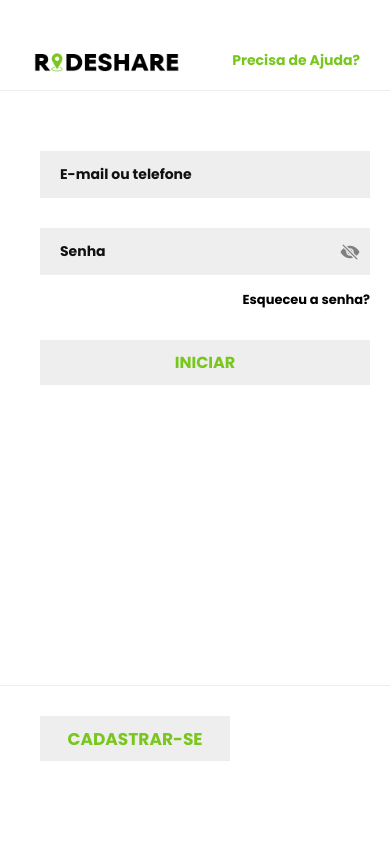
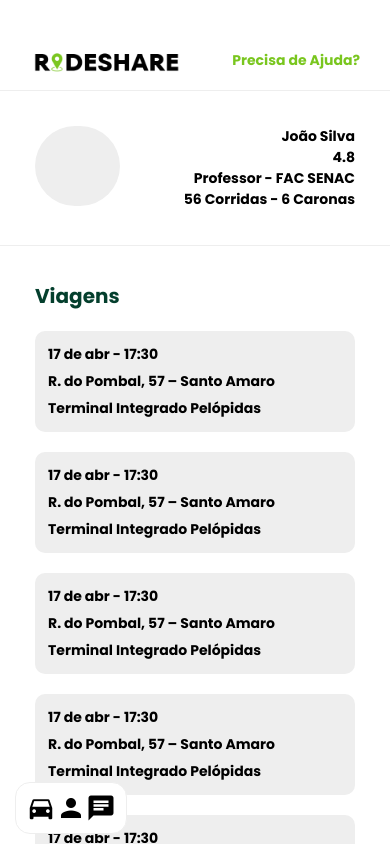
Before and after one commit to BaronOfBattle/RideshareReactNative, a React Native app: screen /Perfil in a window 390 px wide. Built offline with nearby package versions, Linux system fonts and the light colour scheme.

Commit message:
Adicionada a BottomBar

```diff
--- a/App.js
+++ b/App.js
@@ -2,7 +2,6 @@ import React, { useState, useEffect } from 'react';
 import { NavigationContainer } from '@react-navigation/native';
 import { createStackNavigator } from '@react-navigation/stack';
 import * as Font from 'expo-font';
-import { AppLoading } from 'expo';
 import AppBar from './components/AppBarComponent';
 import LoginComponent from './components/LoginComponent';
 import CadastroComponent from './components/cadastro/CadastroComponent';
@@ -24,34 +23,8 @@ import AvaliarPassageiros from './components/AvaliarPassageirosComponent';
 import AvaliarMotorista from './components/AvaliarMotoristaComponent';
 import ResumoViagem from './components/ResumoViagemComponent';
 import Chat from './components/ChatComponent';
-import { createBottomTabNavigator } from '@react-navigation/bottom-tabs';
-import Icon from 'react-native-vector-icons/MaterialIcons';
-
-const Tab = createBottomTabNavigator();
 
 const Stack = createStackNavigator();
-
-function HomeTabs() {
-  return (
-    <Tab.Navigator initialRouteName="Perfil">
-      <Tab.Screen name="Anunciar Viagem" component={AnunciarViagem} options={{
-        headerShown: false, tabBarIcon: ({ color, size }) => (
-          <Icon name="directions-car" color={color} size={size} />
-        )
-      }} />
-      <Tab.Screen name="Perfil" component={Perfil} options={{
-        headerShown: false, tabBarIcon: ({ color, size }) => (
-          <Icon name="person" color={color} size={size} />
-        )
-      }} />
-      <Tab.Screen name="Chat" component={Chat} options={{
-        headerShown: false, tabBarIcon: ({ color, size }) => (
-          <Icon name="chat" color={color} size={size} />
-        )
-      }} />
-    </Tab.Navigator>
-  );
-}
 
 export default function App() {
   const [fontsLoaded, setFontsLoaded] = useState(false);
@@ -86,6 +59,7 @@ export default function App() {
           <Stack.Screen name="termosDeSeguranca" component={TermosDeSeguranca} />
           <Stack.Screen name="cadastroMotorista" component={CadatroMotorista} />
           <Stack.Screen name="bemVindo" component={BemVindo} />
+          <Stack.Screen name="Perfil" component={Perfil} />
           <Stack.Screen name="solicitarViagem" component={SolicitarViagem} />
           <Stack.Screen name="solicitarCarona" component={SolicitarCarona} />
           <Stack.Screen name="anunciarViagem" component={AnunciarViagem} />
@@ -94,7 +68,6 @@ export default function App() {
           <Stack.Screen name="avaliar" component={AvaliarPassageiros} />
           <Stack.Screen name="avaliarMotorista" component={AvaliarMotorista} />
           <Stack.Screen name="Chat" component={Chat} />
-          <Stack.Screen name="Home" component={HomeTabs} />
         </Stack.Navigator>
       </NavigationContainer>
     );
--- a/components/AcompanharViagem.js
+++ b/components/AcompanharViagem.js
@@ -2,6 +2,7 @@ import React, { useState } from "react";
 import { View, StyleSheet, Text, ScrollView } from "react-native";
 import { CustomText } from "./CustomTextComponent";
 import BotaoComponent from "./BotaoComponent";
+import BottomBar from './BottomBarComponent';
 
 export function AcompanharViagem({ navigation }) {
 
@@ -72,7 +73,7 @@ export function AcompanharViagem({ navigation }) {
                         </View>
 
                     </View>
-                    <View style={[styles.midPassageiros, { marginTop: 25, }]}>
+                    <View style={[styles.midPassageiros, { marginTop: 25, marginBottom: 50, }]}>
                         <View style={styles.midPassageirosInfoImg}>
                             <View style={styles.midPassageirosInfo}>
                                 <CustomText style={styles.topInfoText}>Maria</CustomText>
@@ -100,6 +101,7 @@ export function AcompanharViagem({ navigation }) {
                     </View>
                 </View>
             </ScrollView>
+            <BottomBar navigation={navigation}/>
         </View>
     );
 }
--- a/components/AnunciarViagemComponent.js
+++ b/components/AnunciarViagemComponent.js
@@ -2,6 +2,7 @@ import React, { useState } from "react";
 import { View, StyleSheet, Text, TextInput, TouchableOpacity } from "react-native";
 import { CustomText } from "./CustomTextComponent";
 import BotaoComponent from "./BotaoComponent";
+import BottomBar from './BottomBarComponent';
 
 export function AnunciarViagem({ navigation }) {
     const [idaSelected, setIdaSelected] = useState(false);
@@ -76,6 +77,7 @@ export function AnunciarViagem({ navigation }) {
                     estiloTexto={styles.botaoContinuarTexto}
                 />
             </View>
+            <BottomBar navigation={navigation}/>
         </View>
     );
 }
@@ -179,7 +181,7 @@ const styles = StyleSheet.create({
     continuar: {
         borderTopWidth: 1.2,
         borderTopColor: "#EEE",
-        marginTop: 50,
+        marginBottom: 100,
         justifyContent: 'center',
         alignItems: 'center',
     },
--- a/components/AvaliarMotoristaComponent.js
+++ b/components/AvaliarMotoristaComponent.js
@@ -3,6 +3,7 @@ import { View, StyleSheet, TextInput, ScrollView } from "react-native";
 import { CustomText } from "./CustomTextComponent";
 import StarRating from "./StarRatingComponent";
 import BotaoComponent from "./BotaoComponent";
+import BottomBar from "./BottomBarComponent";
 
 export function AvaliarMotorista({ navigation }) {
 
@@ -48,6 +49,7 @@ export function AvaliarMotorista({ navigation }) {
                 />
             </View>
             </ScrollView>
+            <BottomBar navigation={navigation}/>
         </View>
     );
 }
--- a/components/AvaliarPassageirosComponent.js
+++ b/components/AvaliarPassageirosComponent.js
@@ -3,6 +3,7 @@ import { View, StyleSheet, TextInput, ScrollView } from "react-native";
 import { CustomText } from "./CustomTextComponent";
 import StarRating from "./StarRatingComponent";
 import BotaoComponent from "./BotaoComponent";
+import BottomBar from './BottomBarComponent';
 
 export function AvaliarPassageiros({ navigation }) {
 
@@ -60,6 +61,7 @@ export function AvaliarPassageiros({ navigation }) {
                 />
             </View>
             </ScrollView>
+            <BottomBar navigation={navigation}/>
         </View>
     );
 }
--- /dev/null
+++ b/components/BottomBarComponent.js
@@ -0,0 +1,49 @@
+import React from 'react';
+import { StyleSheet, View, Image, TouchableOpacity } from 'react-native';
+import Icon from 'react-native-vector-icons/MaterialIcons';
+
+export function BottomBar({ navigation }) {
+    return (
+        <View style={styles.bottomBar}>
+            <View style={styles.navigationContainer}>
+                <TouchableOpacity onPress={() => navigation.navigate('anunciarViagem')}>
+                    <Icon name="directions-car" size={30} color="#000" />
+                </TouchableOpacity>
+                <TouchableOpacity onPress={() => navigation.navigate('Perfil')}>
+                    <Icon name="person" size={30} color="#000" />
+                </TouchableOpacity>
+                <TouchableOpacity onPress={() => navigation.navigate('Chat')}>
+                    <Icon name="chat" size={30} color="#000" />
+                </TouchableOpacity>
+            </View>
+        </View>
+    );
+}
+
+const styles = StyleSheet.create({
+    bottomBar: {
+        position: 'absolute',
+        marginHorizontal: 15,
+        bottom: 0,
+        marginBottom: 10,
+        zIndex: 1,
+        flexDirection: 'row',
+        justifyContent: 'space-between',
+        alignItems: 'center',
+        padding: 10,
+        backgroundColor: '#FFF',
+        borderWidth: 1.2,
+        borderColor: "#EEE",
+        borderRadius: 15,
+    },
+    navigationContainer: {
+        flexDirection: 'row',
+        justifyContent: 'space-around',
+        width: '100%',
+    },
+    bottomBarAjuda: {
+        color: "#79c61e",
+    },
+});
+
+export default BottomBar;
--- /dev/null
+++ b/components/CustomBackButtonComponent.js
@@ -0,0 +1,18 @@
+import { useEffect } from 'react';
+import { BackHandler } from 'react-native';
+
+export function useCustomBackButton(navigation) {
+  useEffect(() => {
+    const backAction = () => {
+      navigation.goBack();
+      return true;
+    };
+
+    const backHandler = BackHandler.addEventListener(
+      'hardwareBackPress',
+      backAction
+    );
+
+    return () => backHandler.remove();
+  }, [navigation]);
+}
--- a/components/LoginComponent.js
+++ b/components/LoginComponent.js
@@ -34,7 +34,7 @@ export function LoginComponent({ navigation }) {
       <CustomText style={styles.esqueciSenha}>Esqueceu a senha?</CustomText>
       <BotaoComponent
         texto={"INICIAR"}
-        onPress={() => {navigation.navigate('Home');}}
+        onPress={() => {navigation.navigate('Perfil');}}
         estilo={styles.botaoLogin}
       />
     </View>
--- a/components/PerfilComponent.js
+++ b/components/PerfilComponent.js
@@ -1,9 +1,13 @@
 import React from "react";
 import { View, StyleSheet, Text, ScrollView } from "react-native";
 import { CustomText } from "./CustomTextComponent";
+import { useCustomBackButton } from "./CustomBackButtonComponent";
 import BotaoComponent from "./BotaoComponent";
+import BottomBar from './BottomBarComponent';
 
 export function Perfil({ navigation }) {
+    useCustomBackButton(navigation);
+
     const nome = 'João Silva';
     const avaliacao = '4.8';
     const cargo = 'Professor';
@@ -63,11 +67,12 @@ export function Perfil({ navigation }) {
                     estilo={styles.botaoSolicitarViagem}
                 />
                 {/* <BotaoComponent
-                    texto={"Anunciar Viagem"}
-                    onPress={() => { navigation.navigate('anunciarViagem'); }}
-                    estilo={styles.botaoSolicitarViagem}
-                /> */}
+texto={"Anunciar Viagem"}
+onPress={() => { navigation.navigate('anunciarViagem'); }}
+estilo={styles.botaoSolicitarViagem}
+/> */}
             </ScrollView>
+            <BottomBar navigation={navigation} />
         </View>
     );
 }
@@ -113,7 +118,7 @@ const styles = StyleSheet.create({
     },
     botaoSolicitarViagem: {
         marginLeft: 40,
-        marginBottom: 40,
+        marginBottom: 80,
     },
 });
 
--- a/components/ResumoViagemComponent.js
+++ b/components/ResumoViagemComponent.js
@@ -2,6 +2,7 @@ import React from "react";
 import { View, StyleSheet, ScrollView, TouchableOpacity } from "react-native";
 import { CustomText } from "./CustomTextComponent";
 import StarRating from "./StarRatingComponent";
+import BottomBar from './BottomBarComponent';
 
 export function ResumoViagem({ navigation }) {
 
@@ -59,7 +60,7 @@ export function ResumoViagem({ navigation }) {
                     <TouchableOpacity
                         onPress={() => { navigation.navigate('avaliar') }}
                     >
-                        <View style={[styles.midPassageiro, { marginTop: 25, }]}>
+                        <View style={[styles.midPassageiro, { marginTop: 25, marginBottom: 50, }]}>
                             <View style={styles.passageiroInfo}>
                                 <View style={styles.passageiroInfoText}>
                                     <CustomText style={styles.infoTextNome}>Maria</CustomText>
@@ -79,6 +80,7 @@ export function ResumoViagem({ navigation }) {
                     </TouchableOpacity>
                 </View>
             </ScrollView>
+            <BottomBar navigation={navigation}/>
         </View>
     );
 }
--- a/components/SolicitarCaronaComponent.js
+++ b/components/SolicitarCaronaComponent.js
@@ -2,6 +2,7 @@ import React, { useState } from "react";
 import { View, StyleSheet, Text, ScrollView } from "react-native";
 import { CustomText } from "./CustomTextComponent";
 import BotaoComponent from "./BotaoComponent";
+import BottomBar from "./BottomBarComponent";
 
 export function SolicitarCarona({ navigation }) {
 
@@ -77,6 +78,7 @@ export function SolicitarCarona({ navigation }) {
                     />
                 </View>
             </ScrollView>
+            <BottomBar navigation={navigation}/>
         </View>
     );
 }
@@ -164,7 +166,8 @@ const styles = StyleSheet.create({
     },
     botaoVoltar: {
         marginHorizontal: 40,
-        backgroundColor: "#CDE5B0"
+        backgroundColor: "#CDE5B0",
+        marginBottom: 80,
     },
     voltarTexto: {
         color: "#000",
--- a/components/SolicitarViagemComponent.js
+++ b/components/SolicitarViagemComponent.js
@@ -2,6 +2,7 @@ import React from "react";
 import { View, StyleSheet, Text, TextInput, TouchableOpacity } from "react-native";
 import { CustomText } from "./CustomTextComponent";
 import BotaoComponent from "./BotaoComponent";
+import BottomBar from "./BottomBarComponent";
 
 export function SolicitarViagem({ navigation }) {
 
@@ -50,6 +51,7 @@ export function SolicitarViagem({ navigation }) {
                     estiloTexto={styles.botaoContinuarTexto}
                 />
             </View>
+            <BottomBar navigation={navigation}/>
         </View>
     );
 }
```
